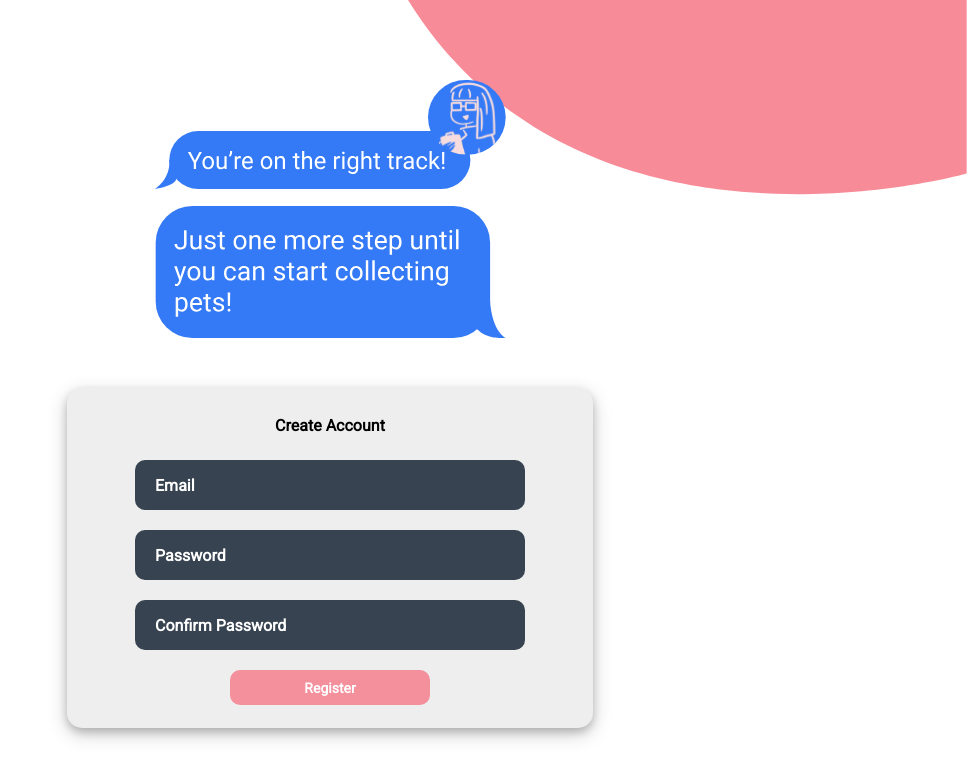
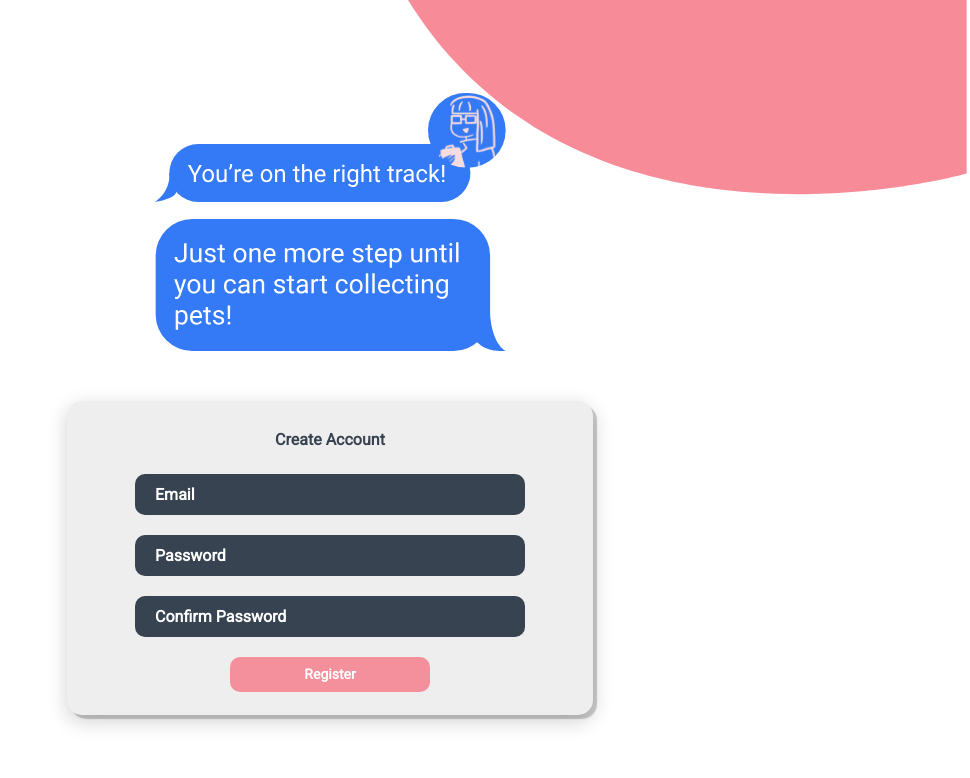
Before and after one commit to mpadil18/NeuroPets, a React (Create React App) app in the folder frontend/: page /regPage in a window 1280 px wide. Shown: the top 778 px of the page, without its empty margins (310-1280 px from the left). Built offline with nearby package versions, Linux system fonts and the light colour scheme.

Commit message:
general css changes

```diff
--- a/frontend/src/App.css
+++ b/frontend/src/App.css
@@ -21,13 +21,14 @@
   max-width: 500px;
   background: #EEE;
   border-radius: 15px;
-  box-shadow: 0 4px 8px 0 rgba(0, 0, 0, 0.2), 0 6px 20px 0 rgba(0, 0, 0, 0.19);
-  padding:1%
+  box-shadow: 4px 4px 1px 0 rgba(0, 0, 0, 0.2), 0 6px 20px 0 rgba(0, 0, 0, 0.19);
+  padding:1%;
+  color: #374350;
 }
 
 .bubbleField {
   width: 70%;
-  height: 10px;
+  height: 1px;
   border-radius: 10px;
   background-color: #374350;
   border: none;
--- a/frontend/src/Login/Login.css
+++ b/frontend/src/Login/Login.css
@@ -24,7 +24,7 @@
     font-weight: bold;
     line-height: 16px;
     text-align: center;
-    color: #38393C;
+    color: #374350;
 }
 
 .createAccountButton {
@@ -35,6 +35,6 @@
 	font: inherit;
 	cursor: pointer;
 	outline: inherit;
-    text-decoration: underline;
+
     font-weight: bold;
 }
```
